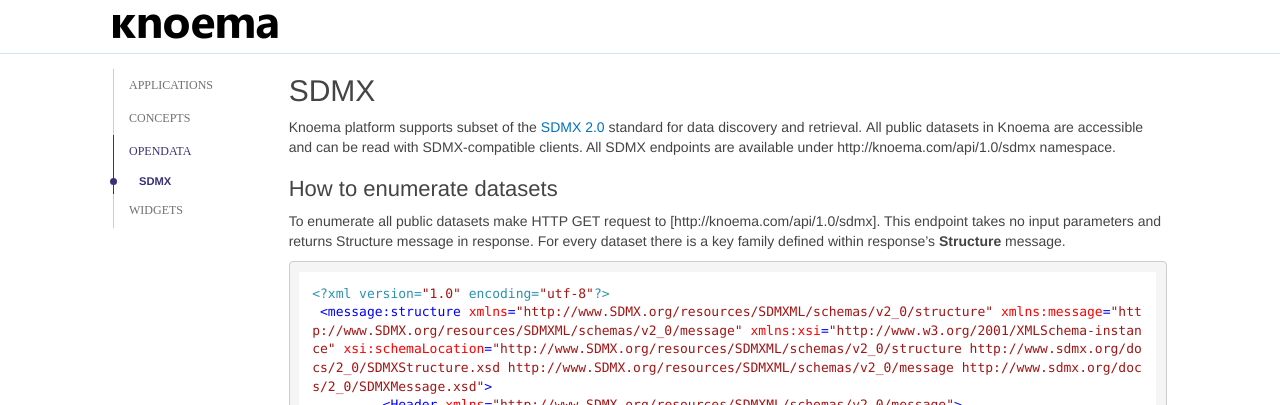
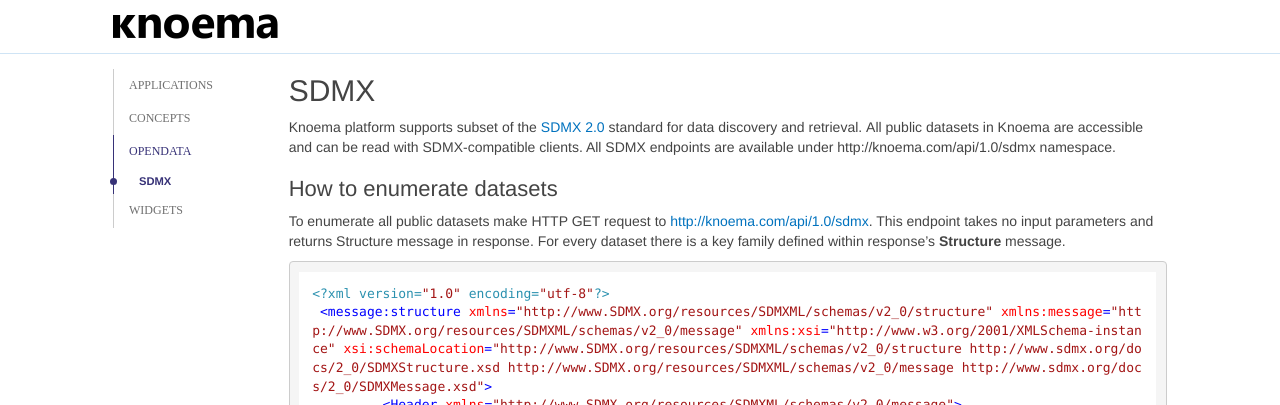
Before and after one commit to Knoema/Docs, a Jekyll site: the page built from _pages/opendata/sdmx.md, in a window 1280 px wide. Shown: the top 405 px of the page. Built offline with Jekyll 4.4.1, drawn with Linux system fonts in a browser that asks for light colours; nearby versions of some CDN libraries; some web fonts are replaced.

Commit message:
KN-21402 highlight fix

```diff
--- a/_pages/opendata/sdmx.md
+++ b/_pages/opendata/sdmx.md
@@ -11,9 +11,9 @@
 
 ## How to enumerate datasets
 
-To enumerate all public datasets make HTTP GET request to [http://knoema.com/api/1.0/sdmx]. This endpoint takes no input parameters and returns Structure message in response. For every dataset there is a key family defined within response's **Structure** message.
+To enumerate all public datasets make HTTP GET request to <http://knoema.com/api/1.0/sdmx>. This endpoint takes no input parameters and returns Structure message in response. For every dataset there is a key family defined within response's **Structure** message.
 
-{% highlight xml %}
+{% highlight html %}
 <?xml version="1.0" encoding="utf-8"?>
  <message:structure xmlns="http://www.SDMX.org/resources/SDMXML/schemas/v2_0/structure" xmlns:message="http://www.SDMX.org/resources/SDMXML/schemas/v2_0/message" xmlns:xsi="http://www.w3.org/2001/XMLSchema-instance" xsi:schemaLocation="http://www.SDMX.org/resources/SDMXML/schemas/v2_0/structure http://www.sdmx.org/docs/2_0/SDMXStructure.xsd http://www.SDMX.org/resources/SDMXML/schemas/v2_0/message http://www.sdmx.org/docs/2_0/SDMXMessage.xsd">
          <Header xmlns="http://www.SDMX.org/resources/SDMXML/schemas/v2_0/message">
```
